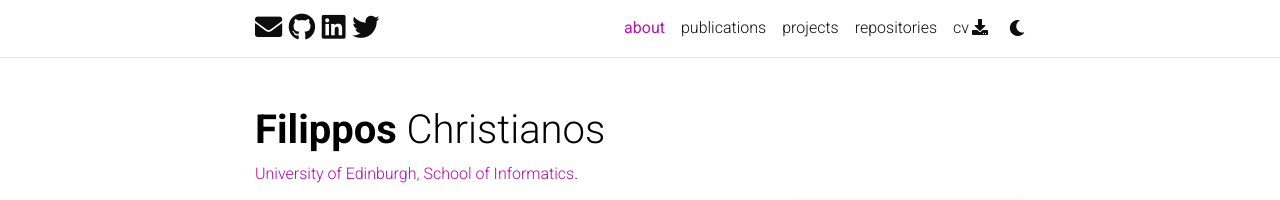
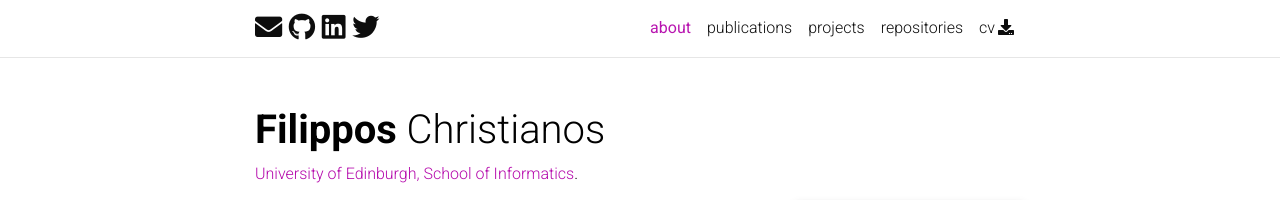
Before and after one commit to semitable/semitable.github.io, a Jekyll site: the page built from _pages/about.md, in a window 1280 px wide. Shown: the top 200 px of the page. Built offline with Jekyll 4.4.1, drawn with Linux system fonts in a browser that asks for light colours; full-size pictures stand in for the smaller copies a plugin makes; emoji names are drawn with the system emoji font; comment, search, counter and statistics services are not loaded; a style sheet for code colours, icons or effects is not loaded.

Commit message:
Disables darkmode switching

```diff
--- a/_config.yml
+++ b/_config.yml
@@ -336,7 +336,7 @@ enable_masonry:             true   # enables automatic project cards arangement
 enable_math:                true   # enables math typesetting (uses MathJax)
 enable_tooltips:            false  # enables automatic tooltip links generated
                                    # for each section titles on pages and posts
-enable_darkmode:            true   # enables switching between light/dark modes
+enable_darkmode:            false   # enables switching between light/dark modes
 enable_navbar_social:       true  # enables displaying social links in the
                                    # navbar on the about page
 enable_project_categories:  true   # enables categorization of projects into
```
